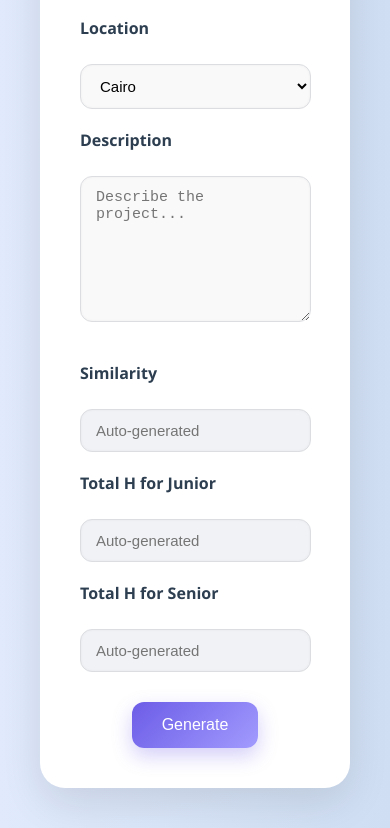
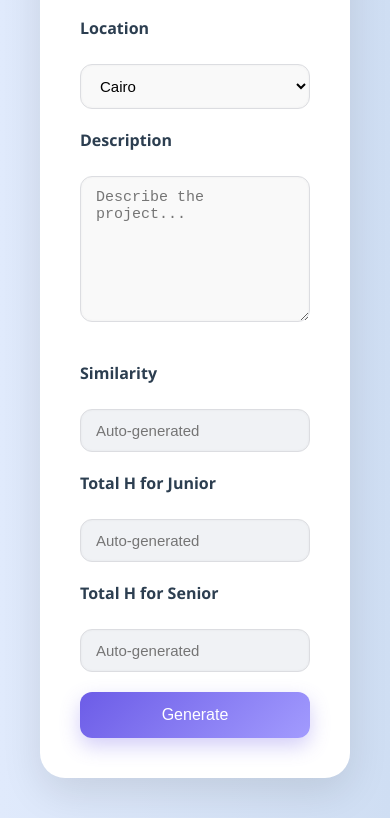
Before and after one commit to Nournasser/AI-Website, a plain HTML site: page index.html in a window 390 px wide. Shown: the part 372-1200 px from the top of the page. Drawn offline with Linux system fonts and the light colour scheme.

Commit message:
style.css

```diff
--- a/style.css
+++ b/style.css
@@ -104,3 +104,24 @@ body {
     color: #555;
     cursor: not-allowed;
   }
+
+  @media (max-width: 768px) {
+    .form-wrapper {
+      flex-direction: column;
+    }
+
+    .form-left,
+    .form-right {
+      width: 100%;
+    }
+
+    .button-container {
+      text-align: center;
+      margin-top: 20px;
+    }
+
+    #generateBtn {
+      width: 100%;
+      max-width: 300px;
+    }
+  }
```
